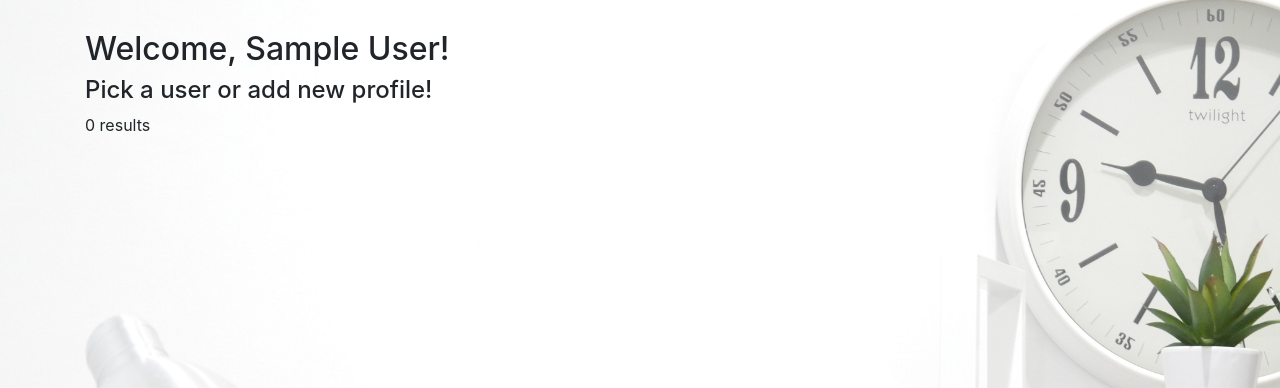
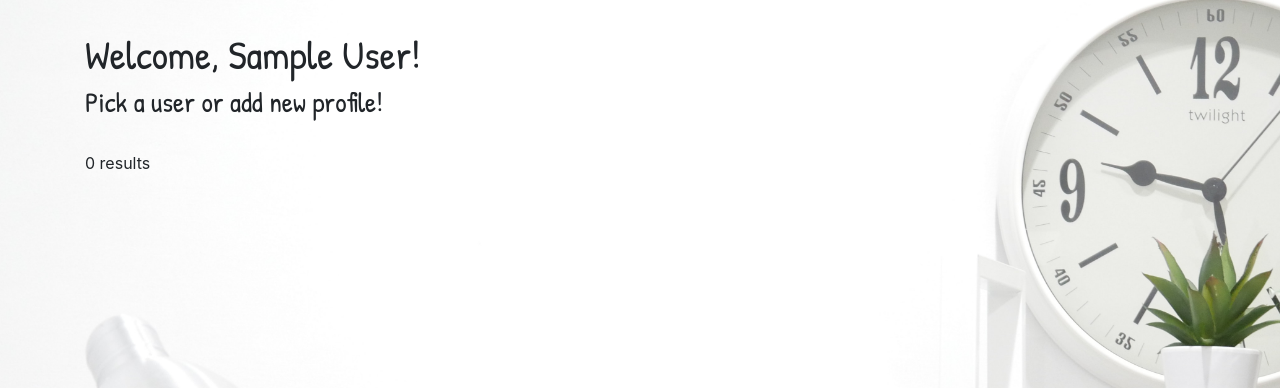
Before and after one commit to CS157A-Team39-FAMLOG/famlog, a PHP site: page /personalHome.php in a window 1280 px wide. Shown: the part 86-474 px from the top of the page. Run offline with PHP 8.4, Linux system fonts and the light colour scheme; the visitor is signed in with stand-in values (Sample User, id 1); data that the repository does not hold is empty.

Commit message:
change fonts

```diff
--- a/accountHome.php
+++ b/accountHome.php
@@ -23,7 +23,8 @@
 
     <div class="container">
         <div><h1>Main Shopping List</h1></div>
-        <div><h5>Select the Items You Bought</h5></div>
+        <div><h3>Select the Items You Bought</h3></div>
+        <br>
         <form method="post" action="purchase.php">
         <table class="table text-center">
         <thead class="table-dark">
--- a/css/personalStyle.css
+++ b/css/personalStyle.css
@@ -32,6 +32,14 @@ body {
   color: black;
 }
 
+h5 {
+  font-family: 'Patrick Hand', cursive;
+  font-size: 24pt;
+}
+
+h1, h3 {
+  font-family: 'Patrick Hand', cursive;
+}
 /* The popup form - hidden by default */
 .form-popup {
   display: none;
@@ -83,8 +91,3 @@ body {
 .open-button:hover {
   opacity: 1;
 }
-
-h5 {
-  font-family: 'Patrick Hand', cursive;
-  font-size: 24pt;
-}
--- a/personalHome.php
+++ b/personalHome.php
@@ -24,9 +24,9 @@
 
 <!-- Display all profiles of this account-->
 <div class="container">
-	<h2>Welcome, <?php echo $accName ?>!</h2>
-	<h4>Pick a user or add new profile!</h4>
-
+	<h1>Welcome, <?php echo $accName ?>!</h1>
+	<h3>Pick a user or add new profile!</h3>
+	<br>
 	<?php
 	$count = 0;
 
--- a/purchasehistory.php
+++ b/purchasehistory.php
@@ -25,7 +25,7 @@
 
     <div class="container">
         <div><h1>Purchase History</h1></div>
-
+        <br>
         <table class="table text-center">
         <thead class="thead-dark">
             <tr>
```
Also changed, not shown: css/accountHomeStyle.css (+4 -5 lines).
